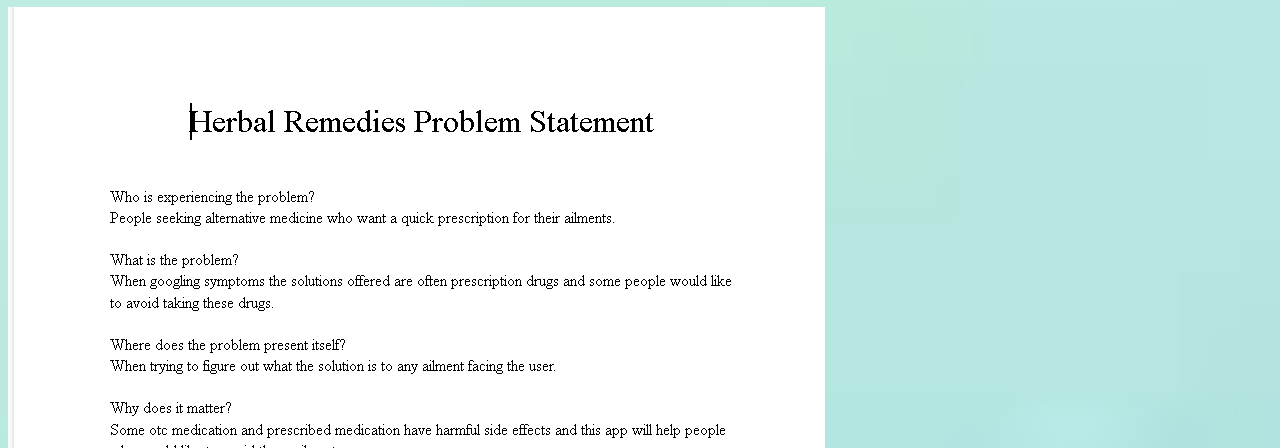
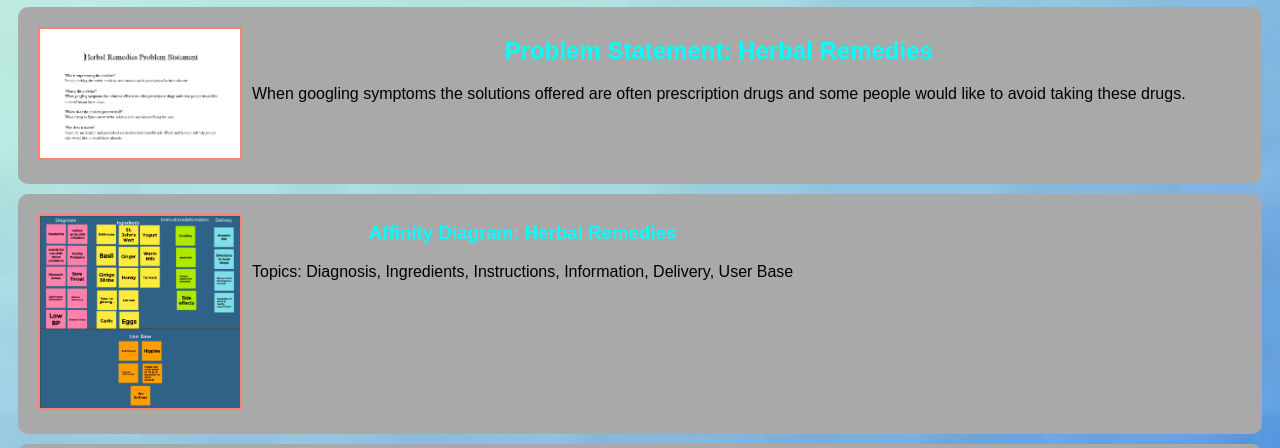
Before and after one commit to Cornwellm03/Cornwellm03.github.io, a plain HTML site: page index.html in a window 1280 px wide. Shown: the part 73-521 px from the top of the page. Drawn offline with Linux system fonts and the light colour scheme.

Commit message:
Add files via upload

```diff
--- a/Styles.css
+++ b/Styles.css
@@ -3,6 +3,19 @@ body{
 
     background-size:cover;
     font-family:Arial, Helvetica, sans-serif;
+}
+.assignment {
+    display: flex;
+    padding: 10px;
+    margin: 10px;
+    background: darkgrey;
+    border-radius: 10px;
+
+}
+.assignment img {
+    width: 200px;
+    margin: 10px;
+    border: 2px solid salmon;
 }
 h1 {
     color:white;
@@ -14,3 +27,10 @@ h2 {
 h3 {
     text-align: center;
 }
+a {
+    text-decoration: none;
+    color: cyan;
+}
+a:hover {
+    color: salmon
+}
```
